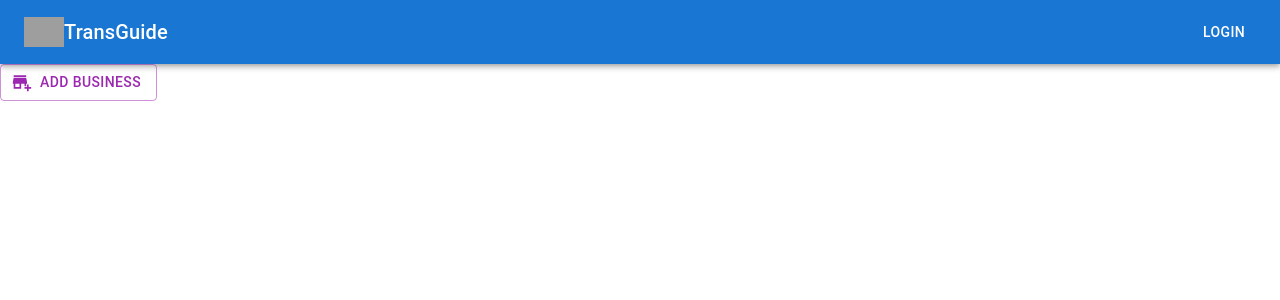
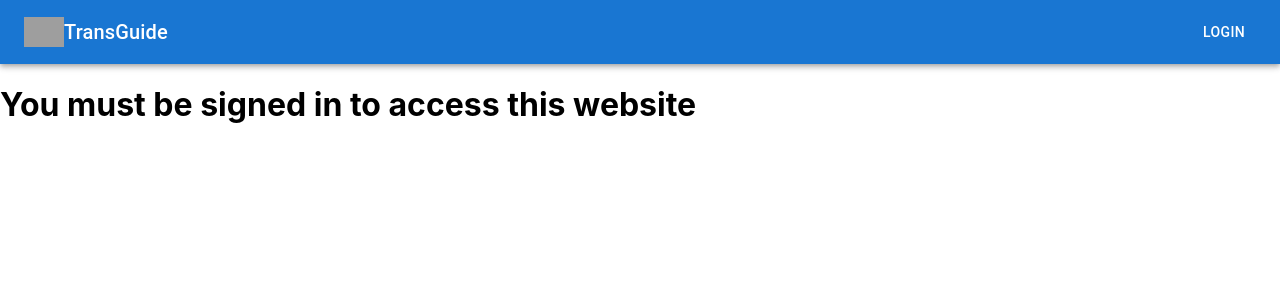
Before and after one commit to DaniS91/Capstone-Project, a React (Create React App) app: page / in a window 1280 px wide. Shown: the top 300 px of the page. Built offline with nearby package versions, Linux system fonts and the light colour scheme; no server answers; the database is empty; grey boxes are pictures that could not be loaded.

Commit message:
set up conditional UI logic checking the value of currentUser

```diff
--- a/src/components/BusinessControl.js
+++ b/src/components/BusinessControl.js
@@ -6,7 +6,8 @@ import BusinessList from "./BusinessList";
 import BusinessDetail from "./BusinessDetail";
 import EditBusinessForm from "./EditBusinessForm";
 import AddReviewForm from "./AddReviewForm";
-import { db, storage } from './../firebase.js';
+
+import { db, storage, auth } from './../firebase.js';
 import { collection, addDoc, onSnapshot, doc, updateDoc, deleteDoc } from "firebase/firestore";
 import { ref, uploadBytes, getDownloadURL } from 'firebase/storage';
 import AddBusinessIcon from '@mui/icons-material/AddBusiness';
@@ -118,6 +119,13 @@ function BusinessControl() {
     setReviewing(false);
   }
 
+  if (auth.currentUser == null) {
+    return (
+      <React.Fragment>
+        <h1>You must be signed in to access this website</h1>
+      </React.Fragment>
+    )
+  } else if (auth.currentUser != null) {
     let currentlyVisibleState = null;
     let buttonText = null;
     let buttonIcon = null;
@@ -174,5 +182,6 @@ function BusinessControl() {
     </React.Fragment>
     )
   }
+}
 
 export default BusinessControl;
```
Lines whose indentation alone changed are shown as unchanged.
